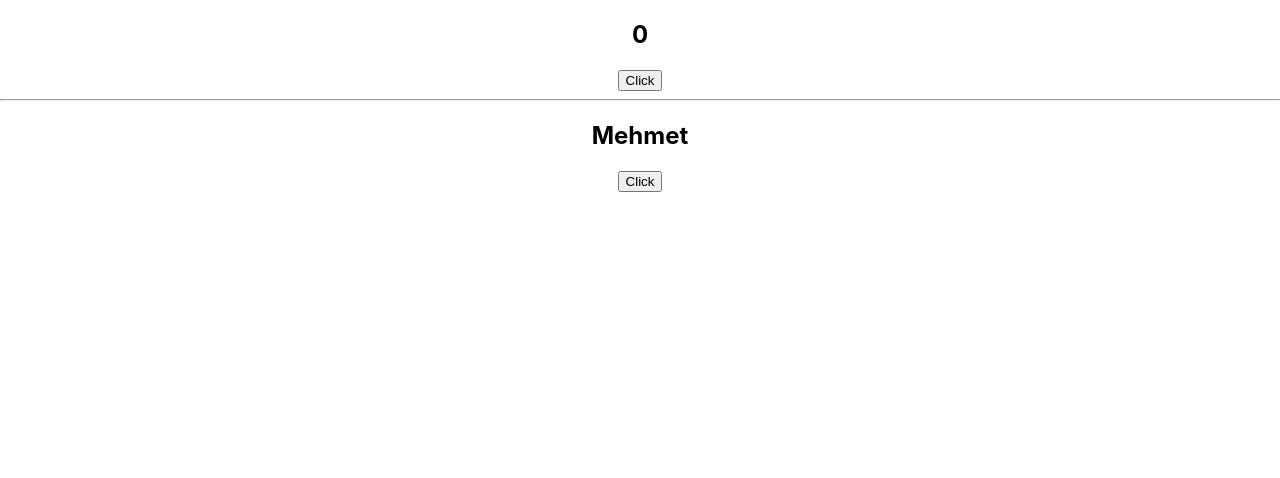
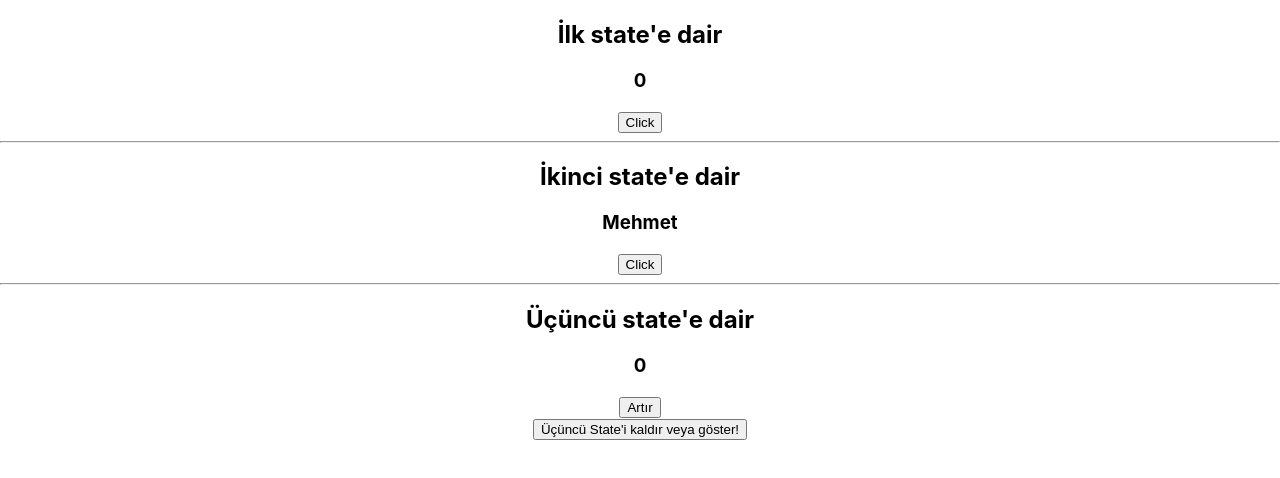
Before and after one commit to maziz-create/react-training, a React (Create React App) app: page / in a window 1280 px wide. Shown: the top 478 px of the page. Built offline with nearby package versions, Linux system fonts and the light colour scheme.

Commit message:
corrected some comment, added ThirdComponent.js into App.js

```diff
--- a/src/App.js
+++ b/src/App.js
@@ -1,5 +1,6 @@
 import './App.css';
 import { useState, useEffect } from 'react';
+import ThirdState from './components/ThirdState';
 
 /*
   useEffect(react'tan import edildi.)
@@ -18,8 +19,12 @@ function App() {
   // sonradan eklediğimiz içinci state'imiz.
   const [name, setName] = useState("Mehmet");
 
+  // sonradan eklediğimiz üçüncü state grubumuz [2]. (ilki ThirdState.js ' de yer alıyor.)
+  const [isVisible, setIsVisible] = useState(true);
+
+  /* ilk ve ikinci state'e dair useEffect ve mount kullanımları */
   useEffect(() => { /* herhangi bir state güncellendiği anda konsola yaz. */
-    console.log("state güncellendi!");
+    console.log("herhangi bir state güncellendi!");
   })
 
   useEffect(() => {/* fark => [] budur. buna dependency array deniliyor.
@@ -37,15 +42,23 @@ function App() {
     console.log("number veya name state güncellendi!");
   }, [number, name]);
 
+
   return (
     <div className="App">
-      <h2>{number}</h2>
+      <h2>İlk state'e dair</h2>
+      <h3>{number}</h3>
       <button onClick={() => setNumber(number + 1)}>Click</button>
 
       <hr />
 
-      <h2>{name}</h2>
+      <h2>İkinci state'e dair</h2>
+      <h3>{name}</h3>
       <button onClick={() => setName("Mehmet değil Mehmet Aziz")}>Click</button>
+
+      <hr />
+
+      {isVisible && <ThirdState />}
+      <button onClick={() => setIsVisible(!isVisible)}>Üçüncü State'i kaldır veya göster!</button>
     </div>
   );
 }
```
